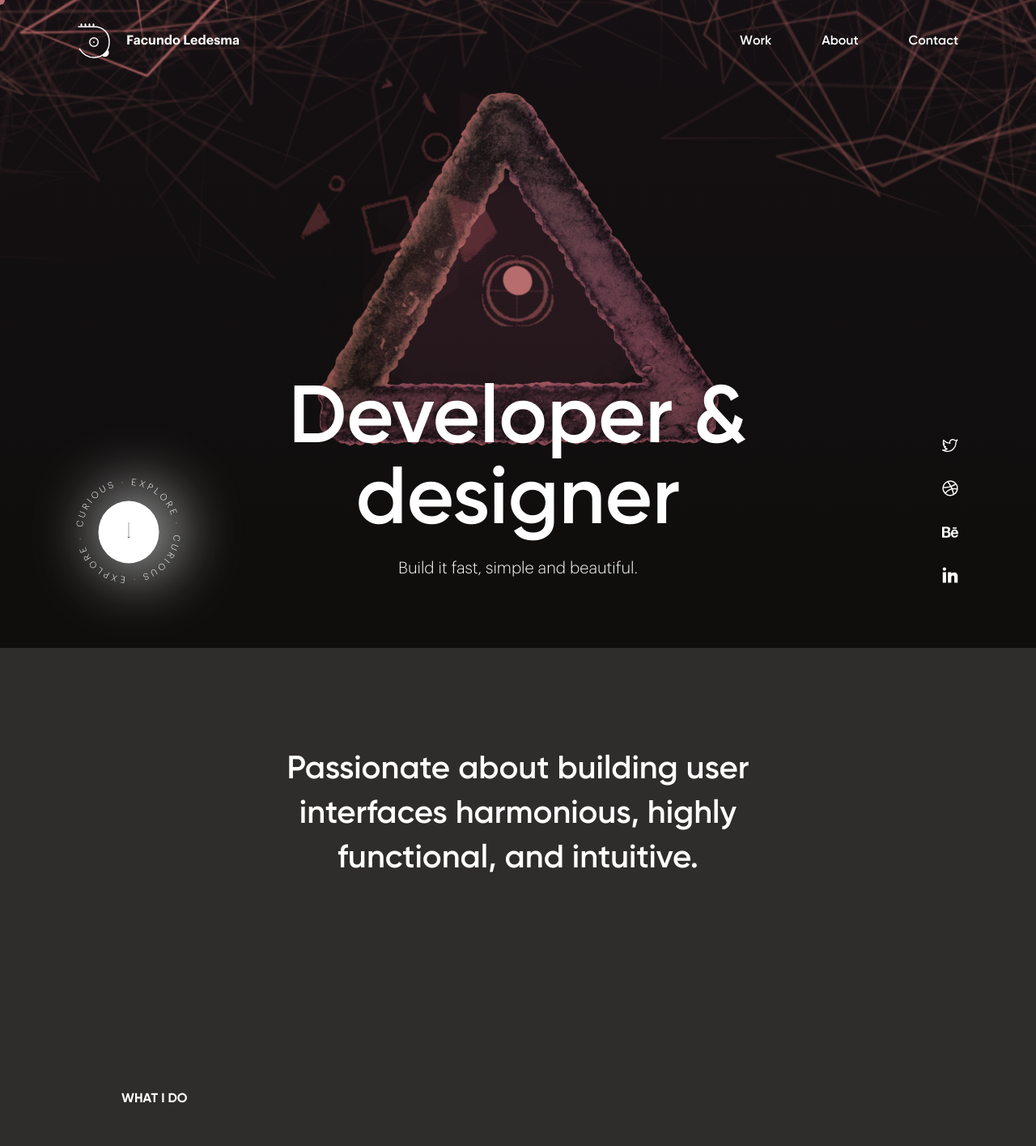
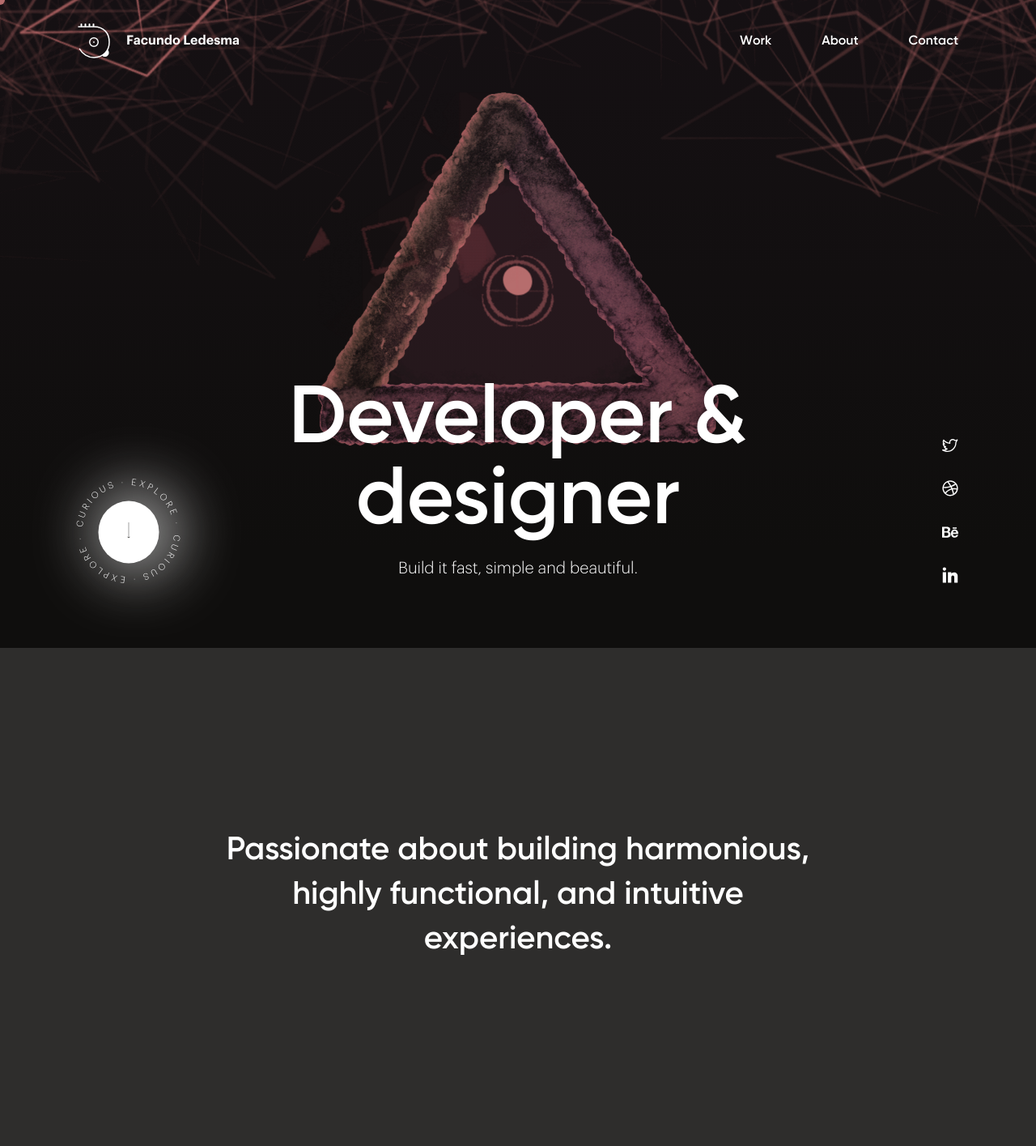
Before and after one commit to faculedesma/fledesma-dev, a React (Vite) app: page / in a window 1280 px wide. Shown: the top 1415 px of the page at 81% size. Built offline with nearby package versions, Linux system fonts and the light colour scheme.

Commit message:
fix: fix hero details, update note tehcs squares

```diff
--- a/src/components/hero/Hero.tsx
+++ b/src/components/hero/Hero.tsx
@@ -28,10 +28,7 @@ const Hero: React.FC<IHeroProps> = ({ isLoading }) => {
     window.innerWidth > 320 && window.innerWidth < 480;
 
   const { x, y, moveRight } = useCursorPosition();
-  const isBGInViewport = useIntersection(
-    backgroundRef,
-    -100
-  );
+  const isPupilInViewport = useIntersection(pupilRef, -100);
 
   useEffect(() => {
     const letters = 'abcdefghijklmnopqrstuvwxyz';
@@ -93,7 +90,7 @@ const Hero: React.FC<IHeroProps> = ({ isLoading }) => {
       eyeRef.current &&
       pupilRef.current &&
       shapesRef.current &&
-      isBGInViewport
+      isPupilInViewport
     ) {
       backgroundRef.current.animate(
         {
@@ -114,7 +111,7 @@ const Hero: React.FC<IHeroProps> = ({ isLoading }) => {
         );
         shapesRef.current.animate(
           {
-            translate: `0 -${y / 20}px`
+            translate: `0 -${y / 50}px`
           },
           { duration: 1618 / 2, fill: 'forwards' }
         );
@@ -161,12 +158,15 @@ const Hero: React.FC<IHeroProps> = ({ isLoading }) => {
               className="hero-triangle--psych"
               alt="triangle-pscyh"
             />
-            <img
+            <div
               ref={shapesRef}
-              src={TriangleShapesPNG}
               className="hero-triangle--shapes"
-              alt="triangle-shapes"
-            />
+            >
+              <img
+                src={TriangleShapesPNG}
+                alt="triangle-shapes"
+              />
+            </div>
             <img
               src={TriangleBGPNG}
               className="hero-triangle--bg"
--- a/src/components/hero/hero.scss
+++ b/src/components/hero/hero.scss
@@ -72,12 +72,17 @@
 
     &--shapes {
       clip-path: polygon(50% 0%, 0% 100%, 100% 100%);
-      top: 20%;
+      overflow: hidden;
+      position: absolute;
+      top: 25%;
       left: -30%;
-      opacity: 0.4;
-      scale: 1.2;
-      animation: shapes-loop calc($golden-ratio-time * 4)
-        linear infinite;
+
+      img {
+        opacity: 0.3;
+        scale: 1.3;
+        animation: shapes-loop calc($golden-ratio-time * 4)
+          linear infinite;
+      }
     }
 
     &--bg {
--- a/src/components/notes/NoteOne.tsx
+++ b/src/components/notes/NoteOne.tsx
@@ -25,8 +25,8 @@ const NoteOne = () => {
         className="notes-one"
       >
         <h3>
-          Passionate about building user interfaces
-          harmonious, highly functional, and intuitive.
+          Passionate about building harmonious, highly
+          functional, and intuitive experiences.
         </h3>
       </div>
     </div>
--- a/src/components/notes/notes.scss
+++ b/src/components/notes/notes.scss
@@ -4,13 +4,13 @@
   &-one,
   &-two,
   &-three {
-    height: 650px;
+    height: 850px;
     display: flex;
     align-items: center;
     justify-content: center;
 
     h3 {
-      width: 65%;
+      width: 70%;
       text-align: center;
       font-weight: 600;
       opacity: 0;
--- a/src/components/services/Technologies.tsx
+++ b/src/components/services/Technologies.tsx
@@ -39,8 +39,8 @@ export const Technologies: React.FC<ITechnologiesProps> = ({
     if (squaresRef.current && isInViewport) {
       squaresRef.current.animate(
         {
-          left: `${x / 20}px`,
-          top: `${y / 20}px`
+          left: `${x / 10}px`,
+          top: `${y / 10}px`
         },
         { duration: 1618 * 2, fill: 'forwards' }
       );
```
Also changed, not shown: src/assets/images/squares.png.
